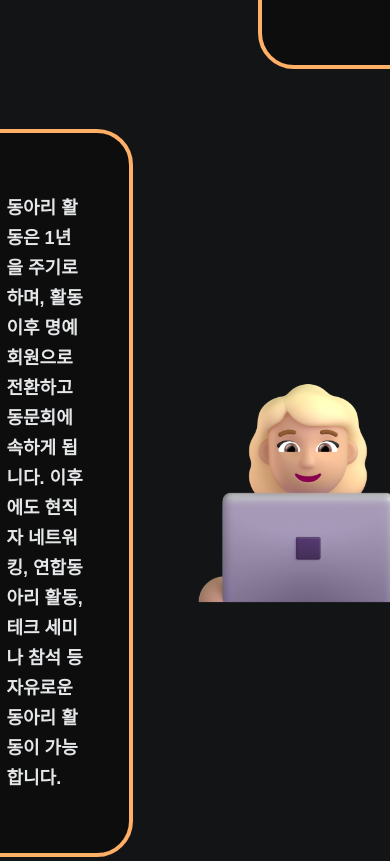
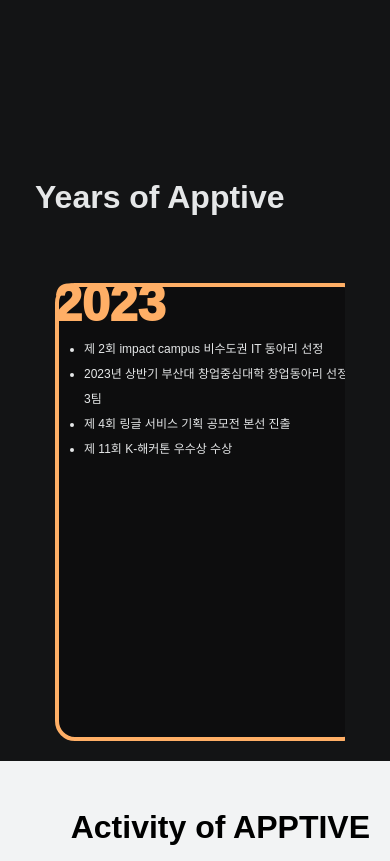
Before and after one commit to ApptiveDev/apptive-home-frontend, a React (Vite) app: page / in a window 390 px wide. Shown: the part 1921-2782 px from the top of the page. Built offline with nearby package versions, Linux system fonts and the light colour scheme; a web font is replaced by a local one.

Commit message:
chore: 반응형 웹 (#6)
* chore: 반응형 웹

* chore: 양 옆 패딩

```diff
--- a/src/components/molecules/IntroText.tsx
+++ b/src/components/molecules/IntroText.tsx
@@ -1,5 +1,6 @@
 import styled from '@emotion/styled';
 import { colors } from '@/styles/colors';
+import { breakPoints } from '@/styles/breakpoints';
 
 type TextBoxProps = {
   children: React.ReactNode;
@@ -19,6 +20,25 @@ const IntroText = styled.div<TextBoxProps>`
   font-size: 18px;
   font-weight: 600;
   line-height: 30px;
+
+  @media (max-width: ${breakPoints.md}) {
+    padding: 50px 35px;
+    font-size: 16px;
+    line-height: 28px;
+  }
+
+  @media (max-width: ${breakPoints.sm}) {
+    padding: 40px 25px;
+    font-size: 15px;
+    line-height: 26px;
+  }
+
+  @media (max-width: ${breakPoints.xs}) {
+    padding: 30px 20px;
+    font-size: 14px;
+    line-height: 24px;
+    border-radius: 24px;
+  }
 `;
 
 export default IntroText;
--- a/src/components/molecules/YearText.tsx
+++ b/src/components/molecules/YearText.tsx
@@ -1,5 +1,6 @@
 import styled from '@emotion/styled';
 import { colors } from '@/styles/colors';
+import { breakPoints } from '@/styles/breakpoints';
 
 interface ModeProps {
   mode: 'light' | 'dark';
@@ -12,6 +13,22 @@ const YearText = styled.div<ModeProps>`
   position: absolute;
   top: -15px;
   left: -5px;
+
+  @media (max-width: ${breakPoints.md}) {
+    font-size: 80px;
+  }
+
+  @media (max-width: ${breakPoints.sm}) {
+    font-size: 60px;
+    top: -10px;
+    left: -2px;
+  }
+
+  @media (max-width: ${breakPoints.xs}) {
+    font-size: 50px;
+    top: -8px;
+    left: -5px;
+  }
 `;
 
 const SliderWrapper = styled.div<ModeProps>`
@@ -25,6 +42,21 @@ const SliderWrapper = styled.div<ModeProps>`
   margin: 20px;
   overflow: hidden;
   background-color: ${({ mode }) => colors[mode].background.main};
+
+  @media (max-width: ${breakPoints.md}) {
+    padding-left: 30px;
+    padding-right: 30px;
+  }
+
+  @media (max-width: ${breakPoints.sm}) {
+    padding-left: 20px;
+    padding-right: 20px;
+  }
+
+  @media (max-width: ${breakPoints.xs}) {
+    padding-left: 10px;
+    padding-right: 10px;
+  }
 `;
 
 const SliderContainer = styled.div`
@@ -34,6 +66,21 @@ const SliderContainer = styled.div`
   gap: 15px;
   ::-webkit-scrollbar {
     display: none;
+  }
+
+  @media (max-width: ${breakPoints.md}) {
+    padding-left: 30px;
+    gap: 10px;
+  }
+
+  @media (max-width: ${breakPoints.sm}) {
+    padding-left: 20px;
+    gap: 8px;
+  }
+
+  @media (max-width: ${breakPoints.xs}) {
+    padding-left: 10px;
+    gap: 5px;
   }
 `;
 
@@ -48,6 +95,24 @@ const YearTextBox = styled.div<ModeProps>`
   background: ${({ mode }) => colors[mode].background.darken};
   scroll-snap-align: start;
   padding-top: 100px;
+
+  @media (max-width: ${breakPoints.md}) {
+    width: 350px;
+    height: 450px;
+    padding-top: 80px;
+  }
+
+  @media (max-width: ${breakPoints.sm}) {
+    width: 350px;
+    height: 420px;
+    padding-top: 60px;
+  }
+
+  @media (max-width: ${breakPoints.xs}) {
+    width: 300px;
+    height: 400px;
+    padding-top: 50px;
+  }
 `;
 
 const ExplainText = styled.div<ModeProps>`
@@ -58,6 +123,21 @@ const ExplainText = styled.div<ModeProps>`
     padding-right: 10px;
     line-height: 35px;
     color: ${({ mode }) => colors[mode].text.prominent};
+
+    @media (max-width: ${breakPoints.md}) {
+      font-size: 14px;
+      line-height: 30px;
+    }
+
+    @media (max-width: ${breakPoints.sm}) {
+      font-size: 13px;
+      line-height: 28px;
+    }
+
+    @media (max-width: ${breakPoints.xs}) {
+      font-size: 12px;
+      line-height: 25px;
+    }
   }
 `;
 
--- a/src/components/organisms/main/MainSection.tsx
+++ b/src/components/organisms/main/MainSection.tsx
@@ -9,6 +9,7 @@ import {
 } from '@/components/molecules/YearText';
 import styled from '@emotion/styled';
 import { colors } from '@/styles/colors';
+import { breakPoints } from '@/styles/breakpoints';
 
 interface MainSectionProps {
   mode: 'light' | 'dark';
@@ -23,17 +24,25 @@ const MainSection = ({ mode }: MainSectionProps) => {
     justify-content: center;
     align-items: center;
     background: ${colorScheme.background.main};
+    padding: 0 35px;
   `;
   const Container = styled.div`
     display: flex;
     flex-direction: column;
     gap: 60px;
     max-width: 1000px;
+    width: 100%;
   `;
   const Section = styled.div`
     display: flex;
     align-items: center;
     gap: 50px;
+
+    @media (max-width: ${breakPoints.md}) {
+      flex-direction: column;
+      gap: 30px;
+      text-align: center;
+    }
   `;
   const TextBox = styled.div`
     margin-top: 200px;
@@ -46,6 +55,16 @@ const MainSection = ({ mode }: MainSectionProps) => {
   const Image = styled.img`
     width: 250px;
     height: 250px;
+
+    @media (max-width: ${breakPoints.sm}) {
+      width: 200px;
+      height: 200px;
+    }
+
+    @media (max-width: ${breakPoints.xs}) {
+      width: 150px;
+      height: 150px;
+    }
   `;
 
   return (
```
